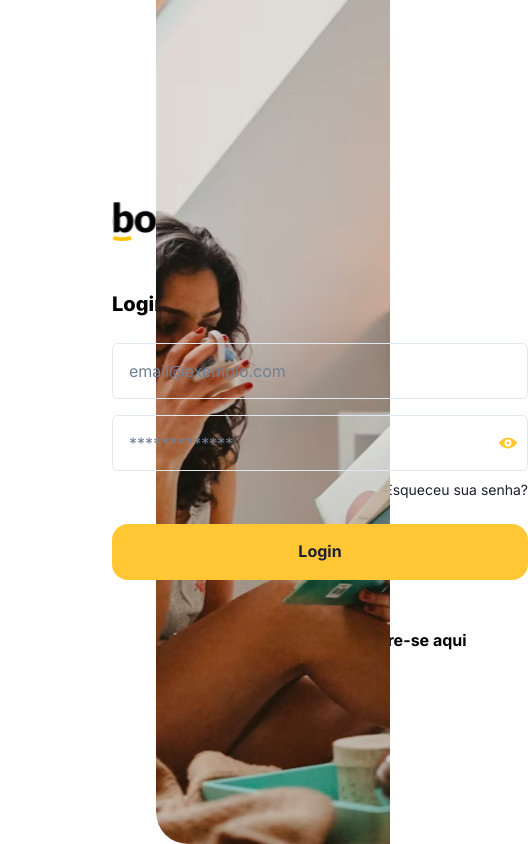
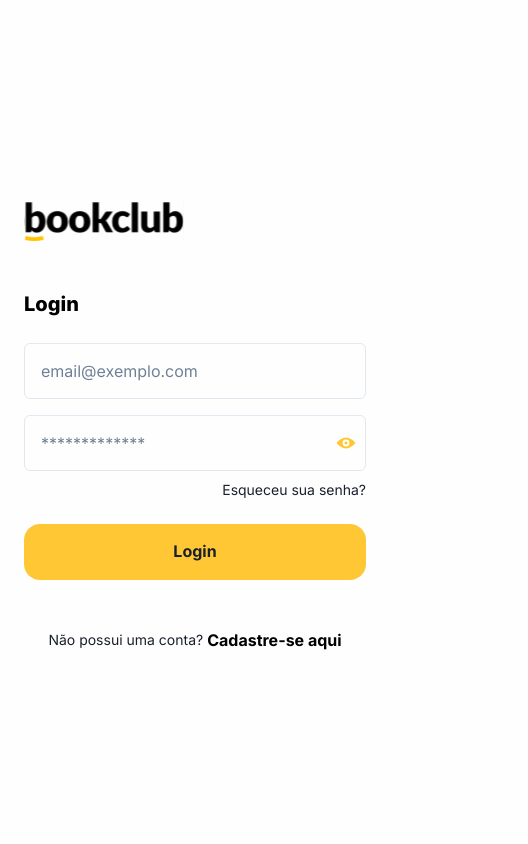
Before and after one commit to EdSantiag0/bookclub-web, a React (Create React App) app: page / in a window 390 px wide. Shown: the whole page, 528 px wide, since content can reach past the window. Built offline with nearby package versions, Linux system fonts and the light colour scheme.

Commit message:
feat: implement responsiviness

```diff
--- a/src/modules/unauthenticated/screens/Login/index.js
+++ b/src/modules/unauthenticated/screens/Login/index.js
@@ -5,14 +5,15 @@
   return (
     <Flex flexDir="row" w="100vw" h="100vh">
       <Flex
-        alignItems="flex-start"
+        alignItems={['center', 'flex-start']}
         justifyContent="center"
-        paddingLeft="112px"
+        paddingLeft={['0px', '0px', '0px', '112px']}
+        padding={['24px', '48px', '80px', '0px']}
         flexDir="column"
-        w="40%"
+        w={['100%', '100%', '100%', '40%']}
         h="100%"
       >
-        <Flex flexDir="column" w="416px">
+        <Flex flexDir="column" w={['100%', '100%', '100%', '416px']}>
           <Image src="/img/logo.svg" alt="BookClub Logo" w="160px" h="48px" />
           <Text.ScreenTitle mt="48px">Login</Text.ScreenTitle>
           <Input mt=" 24px" placeholder="email@exemplo.com" />
@@ -35,7 +36,7 @@
         </Flex>
       </Flex>
       <Flex
-        w="70%"
+        w={['0%', '0%', '0%', '60%']}
         h="100vh"
         backgroundImage="url('/img/auth_background.svg')"
         backgroundSize="cover"
```
